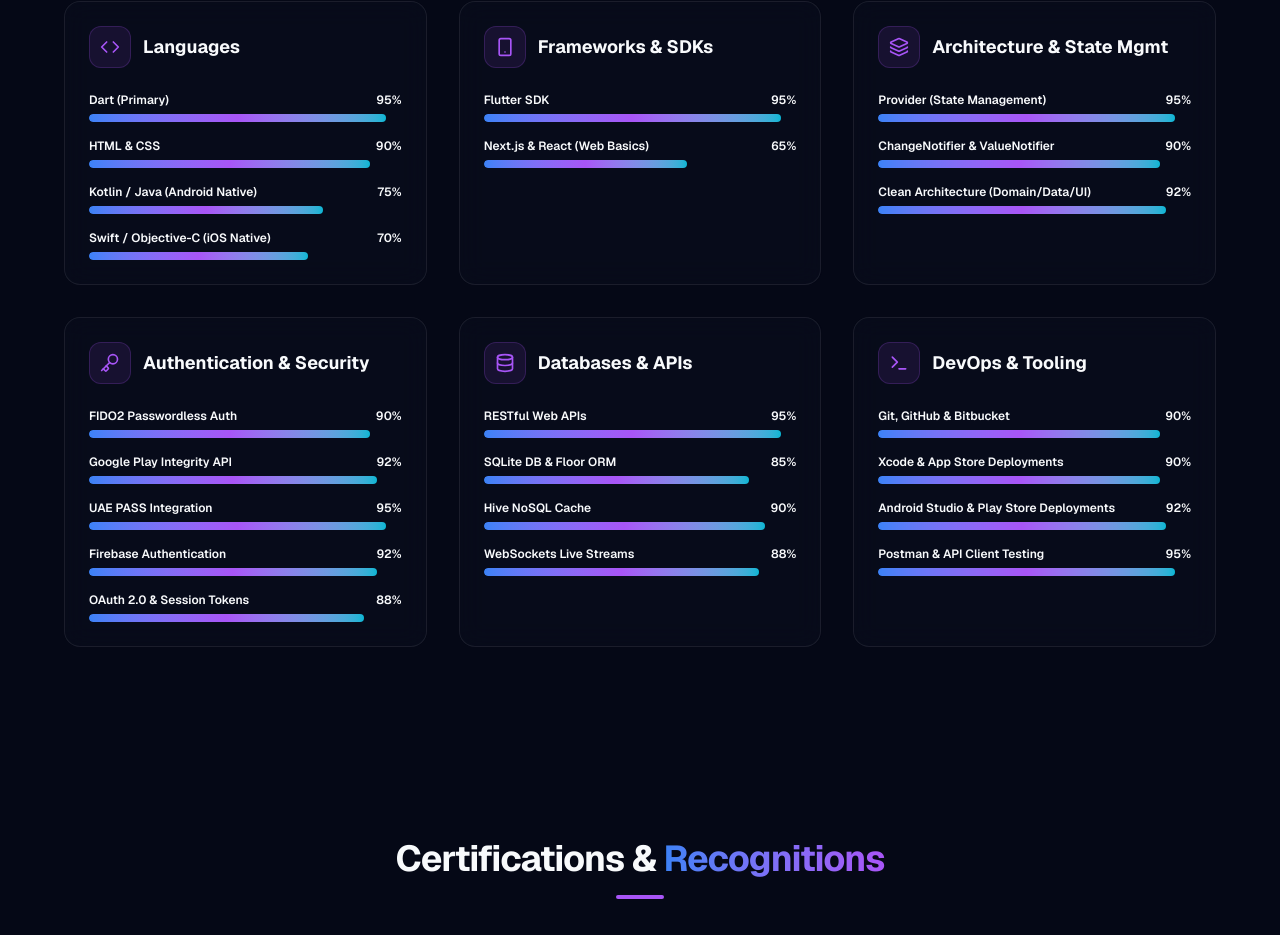
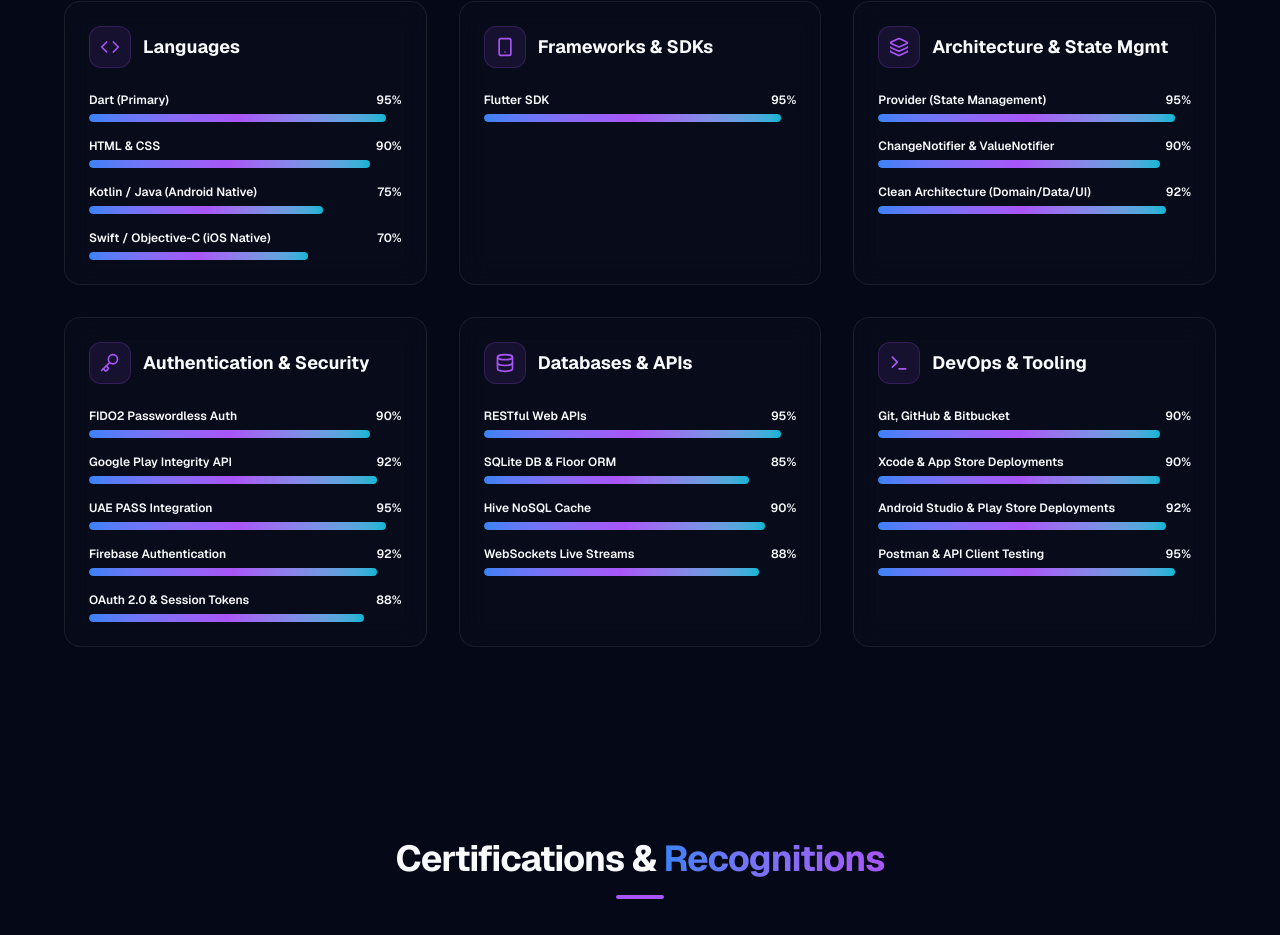
Before and after one commit to nihadkalathil/Portfolio, a Next.js app: page / in a window 1280 px wide. Shown: the part 5180-6115 px from the top of the page. Built offline with nearby package versions, Linux system fonts and the light colour scheme.

Commit message:
fix: remove Next.js & React from skills page as user specializes in Flutter

```diff
--- a/src/components/Skills.tsx
+++ b/src/components/Skills.tsx
@@ -29,8 +29,7 @@
     title: "Frameworks & SDKs",
     icon: Smartphone,
     skills: [
-      { name: "Flutter SDK", level: 95 },
-      { name: "Next.js & React (Web Basics)", level: 65 }
+      { name: "Flutter SDK", level: 95 }
     ]
   },
   {
```
